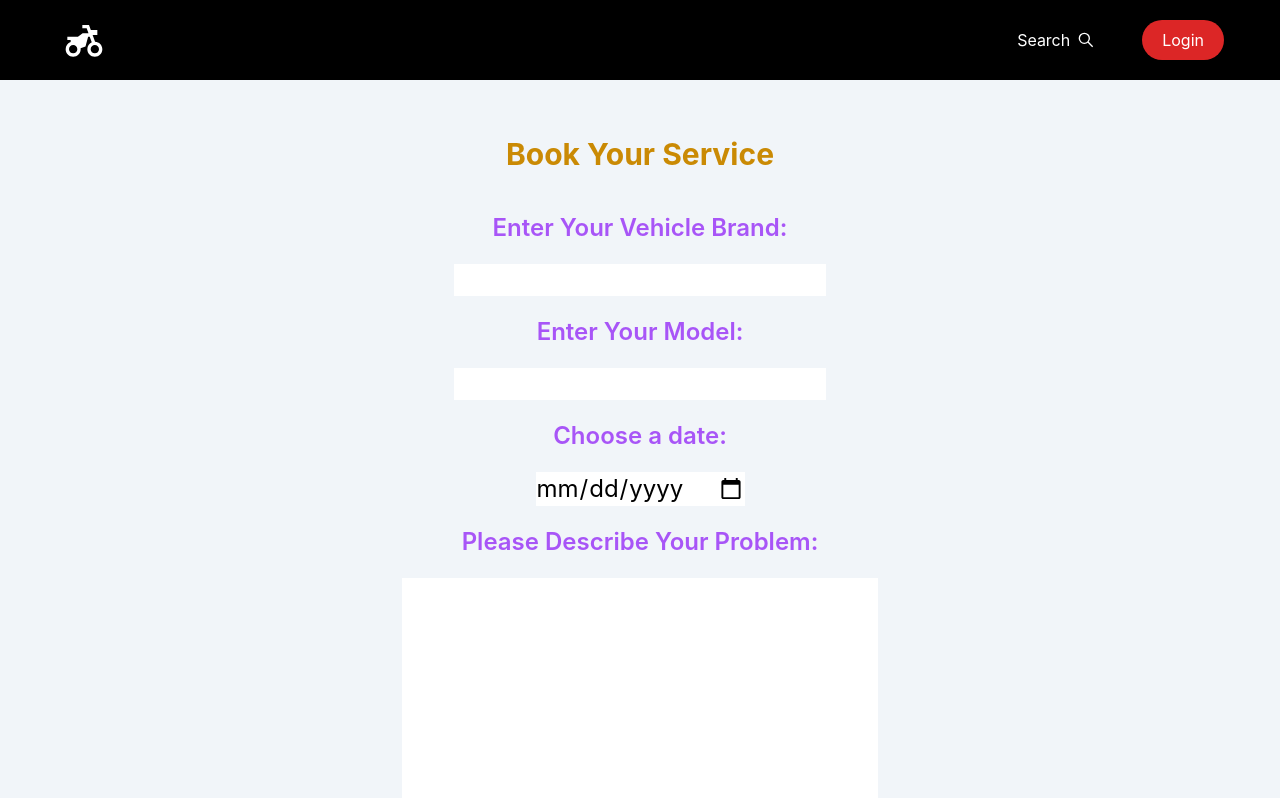
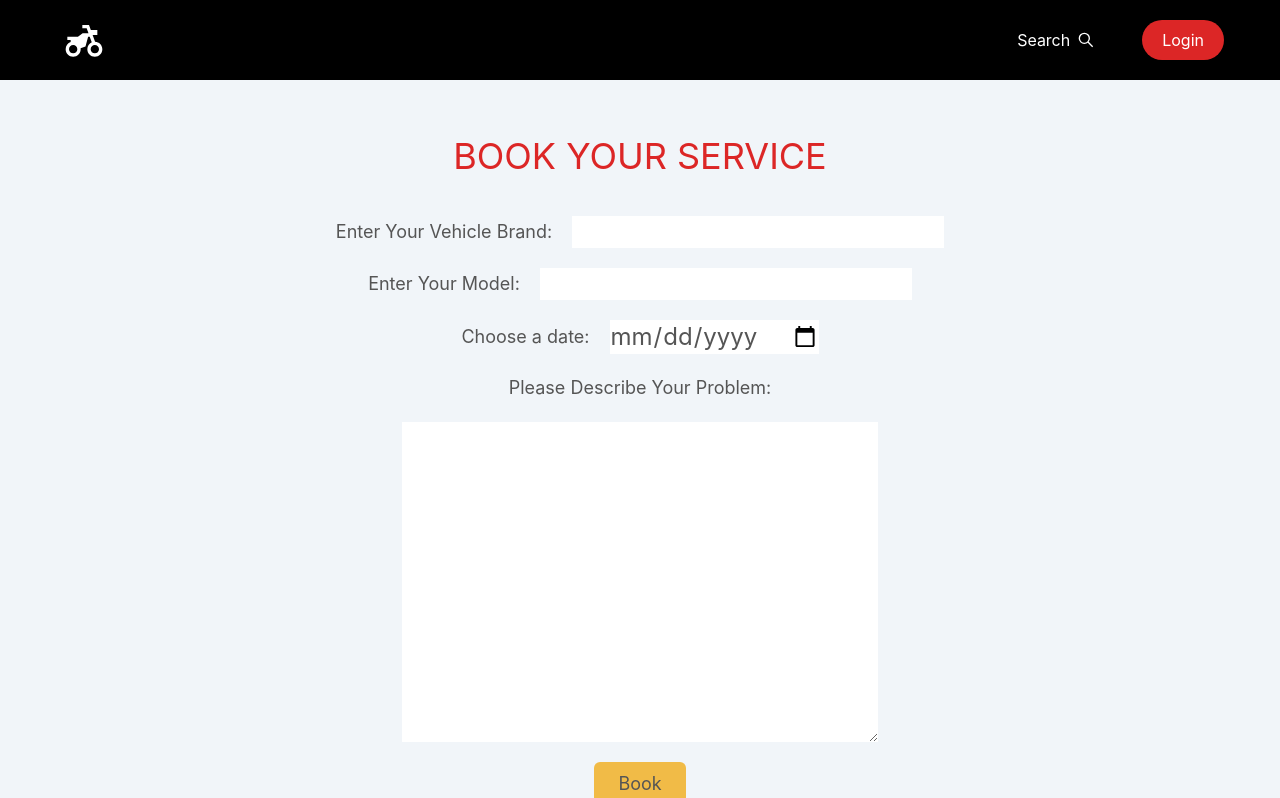
Before and after one commit to kiyotone/tempUpload, a React (Create React App) app in the folder frontend/: page /appointments in a window 1280 px wide. Shown: the top 798 px of the page. Built offline with nearby package versions, Linux system fonts and the light colour scheme; no server answers.

Commit message:
UI changed a bit

```diff
--- a/frontend/src/common/index.js
+++ b/frontend/src/common/index.js
@@ -74,7 +74,7 @@ const SummaryApi = {
     method: "get",
   },
   filterProduct: {
-    url: `${backendDomin}/api/filter-product`,
+    url: `${backendDomin}/api/category-product`,
     method: "post",
   },
   createAppointment: {
--- a/frontend/src/components/BannerProduct.js
+++ b/frontend/src/components/BannerProduct.js
@@ -25,7 +25,7 @@ const BannerProduct = () => {
         <SwiperSlide>
           <div className="bg-back-1 bg-center bg-cover bg-no-repeat h-full w-full"></div>
           <div className="mt-[-15rem] text-left pl-9 max-w-[50%]">
-            <p className="px-4 text-5xl uppercase font-bold text-[#F3F8FF]">
+            <p className="px-4 text-6xl uppercase font-bold text-[#F3F8FF]">
               Ride into the Future
             </p>
             <p className="px-4 text-3xl font-bold  text-[#f1bb47]">
@@ -39,7 +39,7 @@ const BannerProduct = () => {
         <SwiperSlide>
           <div className="bg-back-2 bg-center bg-cover bg-no-repeat h-full w-full"></div>
           <div className="mt-[-15rem] text-left pl-9">
-            <h1 className="px-4  text-5xl font-bold text-[#F3F8FF]">
+            <h1 className="px-4  text-6xl font-bold text-[#F3F8FF] uppercase">
               Upgrade Your Ride
             </h1>
             <h1 className="px-4  text-3xl font-bold  text-[#f1bb47]">
@@ -53,8 +53,8 @@ const BannerProduct = () => {
         <SwiperSlide>
           <div className="bg-back-3 bg-center bg-cover bg-no-repeat h-full w-full"></div>
           <div className="mt-[-15rem] text-left pl-9 ">
-            <h1 className="px-4  mini:text-7xl mobile:text-5xl text-xl font-bold text-[#F3F8FF]">
-              Elevate Your Ride:
+            <h1 className="px-4  text-6xl uppercase  font-bold text-[#F3F8FF]">
+              Elevate Your Ride
             </h1>
             <h1 className="px-4   text-3xl font-bold text-[#f1bb47]">
               Premium Parts, Seamless Service!
@@ -67,10 +67,10 @@ const BannerProduct = () => {
         <SwiperSlide>
           <div className="bg-back-4 bg-center bg-cover bg-no-repeat h-full w-full"></div>
           <div className="mt-[-15rem] text-left pl-9">
-            <h1 className="px-4  mini:text-7xl mobile:text-5xl text-xl font-bold text-[#F3F8FF]">
-              Ride with Confidence:
+            <h1 className="px-4  text-6xl font-bold uppercase text-[#F3F8FF]">
+              Ride with Confidence
             </h1>
-            <h1 className="px-4  text-4xl font-bold text-[#ffd14b]">
+            <h1 className="px-4  text-3xl font-bold text-[#ffd14b]">
               Quality Parts, Expert Care!
             </h1>
             <button className=" mini:w-52  ml-7 mt-5 bg-[#f25c48] hover:bg-black hover:text-white text-[#13070f] text-[12px] py-2 px-4 transition-all duration-300 ease-in-out  mini:text-4xl mobile:text-3xl mobile:w-40 w-[6rem]">
--- a/frontend/src/components/HorizontalCardProduct.js
+++ b/frontend/src/components/HorizontalCardProduct.js
@@ -72,7 +72,7 @@ const HorizontalCardProduct = ({ category, heading }) => {
                 <div className="w-full min-w-[280px] md:min-w-[320px] max-w-[280px] md:max-w-[320px] h-36 bg-white rounded-sm shadow flex">
                   <div className="bg-slate-200 h-full p-4 min-w-[120px] md:min-w-[145px] animate-pulse"></div>
                   <div className="p-4 grid w-full gap-2">
-                    <h2 className="font-medium text-base md:text-lg text-ellipsis line-clamp-1 text-black bg-slate-200 animate-pulse p-1 rounded-full"></h2>
+                    <div className="font-medium text-base md:text-lg text-ellipsis line-clamp-1 text-black bg-slate-200 animate-pulse p-1 rounded-full" />
                     <p className="capitalize text-slate-500 p-1 bg-slate-200 animate-pulse rounded-full"></p>
                     <div className="flex gap-3 w-full">
                       <p className="text-red-600 font-medium p-1 bg-slate-200 w-full animate-pulse rounded-full"></p>
--- a/frontend/src/components/VerticalCard.js
+++ b/frontend/src/components/VerticalCard.js
@@ -15,14 +15,14 @@ const VerticalCard = ({ loading, data = [] }) => {
   };
 
   return (
-    <div className="grid grid-cols-[repeat(auto-fit,minmax(260px,300px))] justify-center md:justify-between md:gap-4 overflow-x-scroll scrollbar-none transition-all">
+    <div className="grid grid-cols-[repeat(auto-fit,minmax(260px,300px))]  max-md:justify-between md:gap-4 overflow-x-scroll scrollbar-none transition-all">
       {loading
         ? loadingList.map((product, index) => {
             return (
-              <div className="w-full min-w-[280px]  md:min-w-[320px] max-w-[280px] md:max-w-[320px]  bg-white rounded-sm shadow ">
-                <div className="bg-slate-200 h-48 p-4 min-w-[280px] md:min-w-[145px] flex justify-center items-center animate-pulse"></div>
+              <div className="w-full min-w-[280px]   bg-white rounded-sm shadow ">
+                <div className="bg-slate-200 h-48 p-4 min-w-[280px] max-md:min-w-[145px] flex justify-center items-center animate-pulse"></div>
                 <div className="p-4 grid gap-3">
-                  <h2 className="font-medium text-base md:text-lg text-ellipsis line-clamp-1 text-black p-1 py-2 animate-pulse rounded-full bg-slate-200"></h2>
+                  <div className="font-medium text-base md:text-lg text-ellipsis line-clamp-1 text-black bg-slate-200 animate-pulse p-1 rounded-full" />
                   <p className="capitalize text-slate-500 p-1 animate-pulse rounded-full bg-slate-200  py-2"></p>
                   <div className="flex gap-3">
                     <p className="text-red-600 font-medium p-1 animate-pulse rounded-full bg-slate-200 w-full  py-2"></p>
@@ -44,6 +44,7 @@ const VerticalCard = ({ loading, data = [] }) => {
                   <img
                     src={product?.productImage[0]}
                     className="object-scale-down h-full hover:scale-110 transition-all mix-blend-multiply"
+                    alt={product?.productName}
                   />
                 </div>
                 <div className="p-4 grid gap-3">
--- a/frontend/src/pages/Appointment.js
+++ b/frontend/src/pages/Appointment.js
@@ -62,27 +62,51 @@ const Appointment = () => {
 
   return (
     <div className=" flex flex-col items-center ">
-      <h1 className="text-3xl text-yellow-600 font-bold py-10">
+      <h1 className="text-4xl text-[#dc2626] py-10 uppercase">
         Book Your Service
       </h1>
       <form
         onSubmit={createBooking}
-        className="w-full h-full items-center flex flex-col text-2xl gap-y-5"
+        className="w-full h-full items-center flex flex-col text-2xl gap-y-5 text-[#555]"
       >
-        <label className="text-purple-500 font-semibold" htmlFor="brand">
-          Enter Your Vehicle Brand:
-        </label>
-        <input onChange={handleOnChange} type="brand" name="brand" id="brand" />
-        <label className="text-purple-500 font-semibold" htmlFor="model">
-          Enter Your Model:
-        </label>
-        <input onChange={handleOnChange} type="model" name="model" id="date" />
-        <label className="text-purple-500 font-semibold" htmlFor="date">
-          Choose a date:
-        </label>
-        <input onChange={handleOnChange} type="date" name="date" id="date" />
+        <div className="flex gap-5 items-center justify-center">
+          <label className="text-lg" htmlFor="brand">
+            Enter Your Vehicle Brand:
+          </label>
+          <input
+            onChange={handleOnChange}
+            type="brand"
+            name="brand"
+            id="brand"
+          />
+        </div>
 
-        <label className="text-purple-500 font-semibold" htmlFor="description">
+        <div className="flex gap-5 items-center justify-center">
+          <label className="text-lg" htmlFor="model">
+            Enter Your Model:
+          </label>
+          <input
+            onChange={handleOnChange}
+            type="model"
+            name="model"
+            id="date"
+          />
+        </div>
+
+        <div className="flex gap-5 items-center justify-center">
+          <labe className="text-lg" l htmlFor="date">
+            Choose a date:
+          </labe>
+          <input
+            onChange={handleOnChange}
+            type="date"
+            name="date"
+            id="date"
+            className="placeholder:bg-[#ddd]"
+          />
+        </div>
+
+        <label className="text-lg" htmlFor="description">
           Please Describe Your Problem:
         </label>
 
@@ -95,7 +119,7 @@ const Appointment = () => {
         ></textarea>
 
         <button
-          className="bg-purple-800 px-4 py-3 rounded-md text-white "
+          className="bg-[#f1bb47] px-6 py-2 text-lg rounded-md hover:bg-black hover:text-[#f1bb47] ease-in-out duration-500"
           type="submit"
         >
           Book
--- a/frontend/src/pages/Home.js
+++ b/frontend/src/pages/Home.js
@@ -4,6 +4,7 @@ import BannerProduct from "../components/BannerProduct";
 import HorizontalCardProduct from "../components/HorizontalCardProduct";
 import book from "../assest/book.jpeg";
 import { testomonials } from "../assest/testomonail";
+import { Link } from "react-router-dom";
 
 const Home = () => {
   return (
@@ -35,9 +36,11 @@ const Home = () => {
               directly with our expert mechanics for efficient and convenient
               service.
             </div>
-            <button className="bg-[#dc2626] text-center text-white w-[10rem] py-3 rounded-lg my-10 hover:bg-[#f1bb47]">
-              Book
-            </button>
+            <Link reloadDocument to={"/appointments"}>
+              <button className="bg-[#dc2626] text-center text-white w-[10rem] py-3 rounded-lg my-10 hover:bg-[#f1bb47]">
+                Book
+              </button>
+            </Link>
           </div>
 
           <div className="">
```
